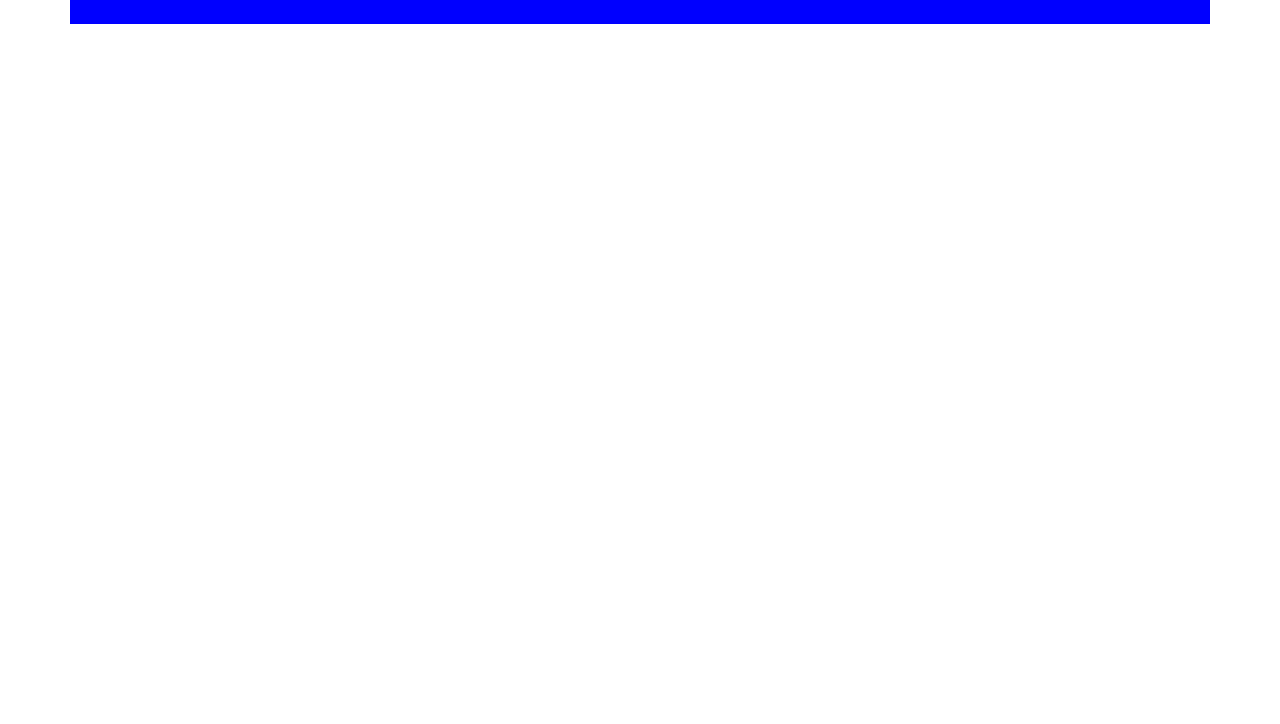
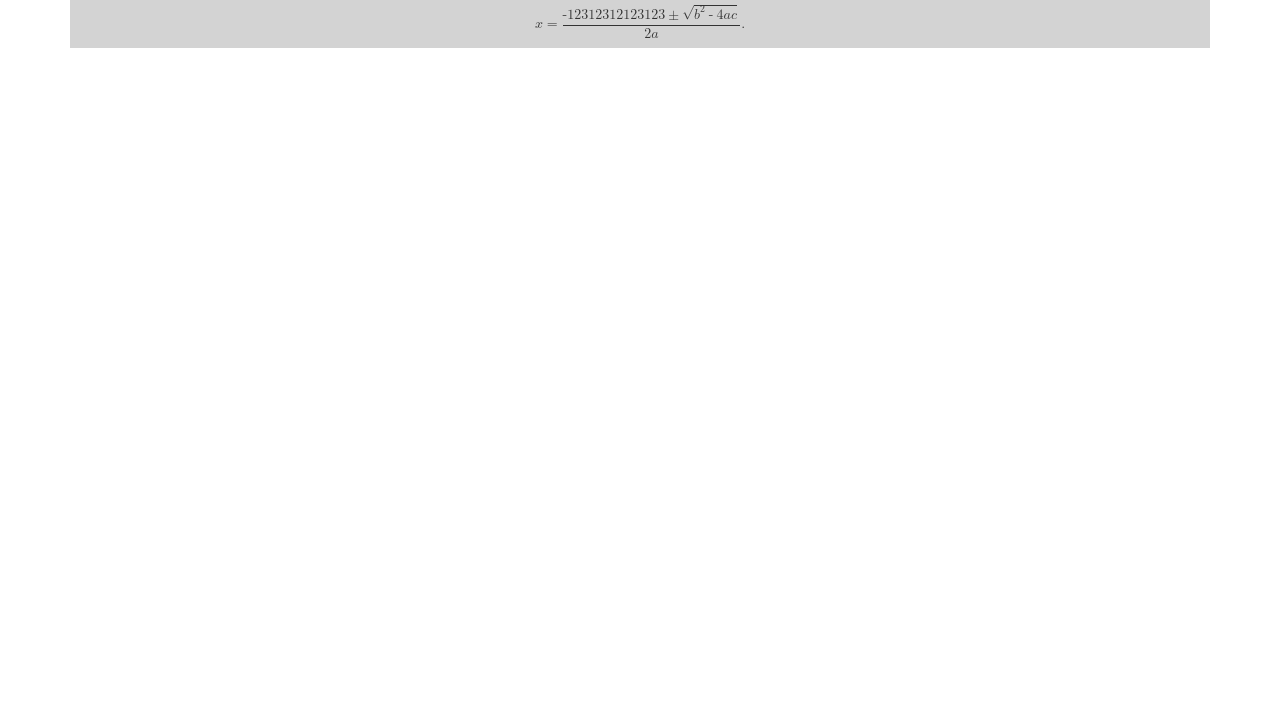
Before and after one commit to brunokrebs/mathml-editor, a website: page demo/index.html in a window 1280 px wide. Shown: the part 76-800 px from the top of the page. Drawn offline with nearby package versions, Linux system fonts and the light colour scheme; some packages are replaced by stand-ins of ours; files that its build step writes are made by us from their sources.

Commit message:
Showing some formula

```diff
--- a/demo/index.html
+++ b/demo/index.html
@@ -27,6 +27,7 @@
 			<div id="test"></div>
 		</div>
 	</div>
+	<script type="text/javascript" src="https://cdn.mathjax.org/mathjax/latest/MathJax.js?config=TeX-MML-AM_CHTML"></script>
 	<script src="mathml-editor.min.js"></script>
 	<script>
 		mathmlEditor.init('test');
--- a/src/mathml-editor.js
+++ b/src/mathml-editor.js
@@ -1,10 +1,36 @@
 var mathmlEditor = (function() {
 
+	var formula = '<math xmlns="http://www.w3.org/1998/Math/MathML" display="block">' +
+	'<mi id="myX">x</mi> <mo>=</mo>' +
+	'<mrow>' +
+	'<mfrac>' +
+	'<mrow>' +
+	'<mo>-</mo>' +
+	'<mi>12312312123123</mi>' +
+	'<mo>±</mo>' +
+	'<msqrt>' +
+	'<msup><mi>b</mi><mn>2</mn></msup>' +
+	'<mo>-</mo>' +
+	'<mn>4</mn><mi>a</mi><mi>c</mi>' +
+	'</msqrt>' +
+	'</mrow>' +
+	'<mrow> <mn>2</mn><mi>a</mi> </mrow>' +
+	'</mfrac>' +
+	'</mrow>' +
+	'<mtext>.</mtext>' +
+	'</math>';
+
 	function init(elementId) {
-		var element = document.getElementById(elementId);
-		element.style.width = '100%';
-		element.style.height = '30px';
-		element.style.backgroundColor = 'blue';
+		var formulaContainer = document.getElementById(elementId);
+		formulaContainer.style.width = '100%';
+		formulaContainer.style.padding = '10px';
+		formulaContainer.style.backgroundColor = 'lightgray';
+
+		var formulaElement = document.createElement('div');
+		formulaElement.id = 'formula';
+		formulaElement.innerHTML = formula;
+
+		formulaContainer.appendChild(formulaElement);
 	}
 
 	return {
```
Also changed, not shown: demo/mathml-editor.min.js, dist/mathml-editor.min.js.
